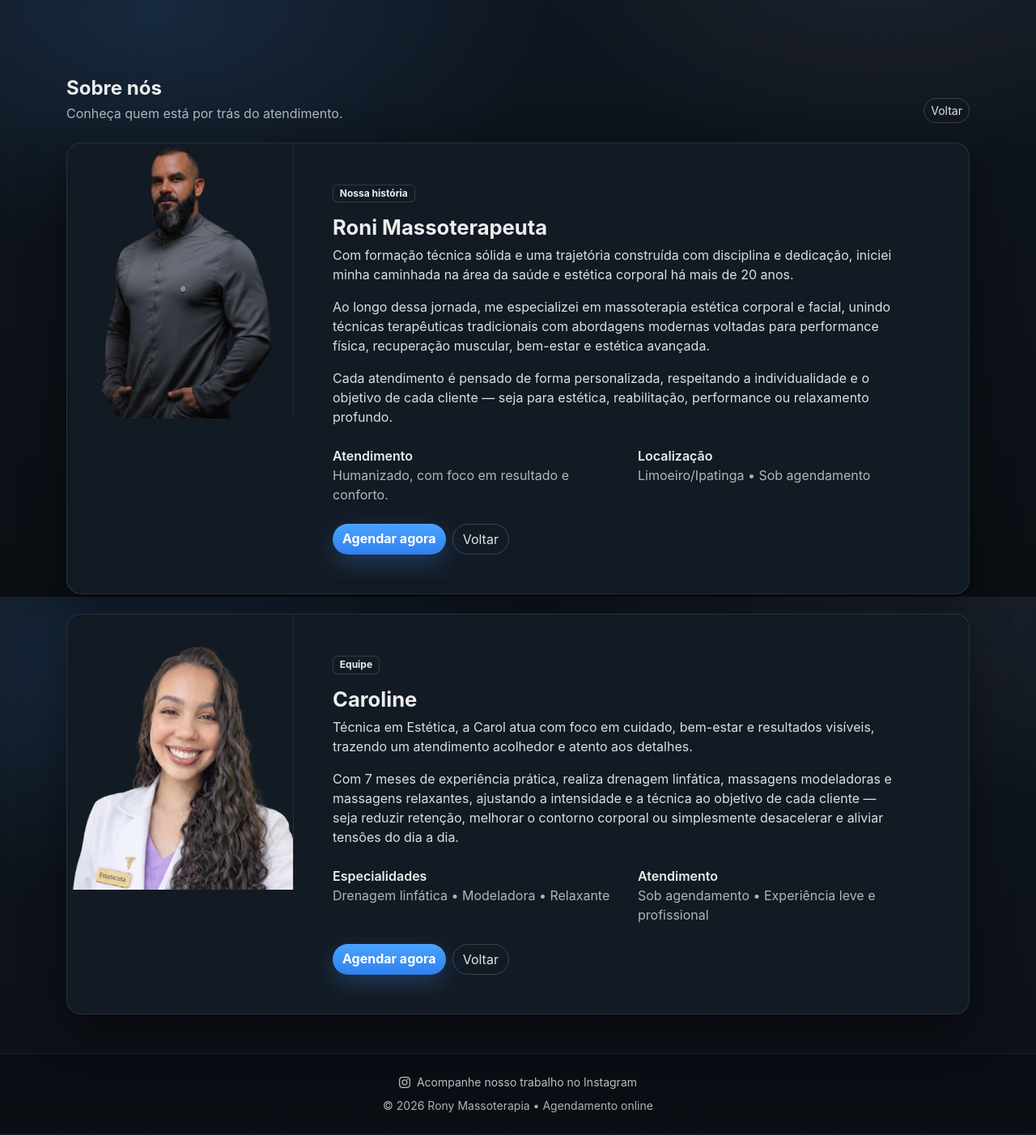
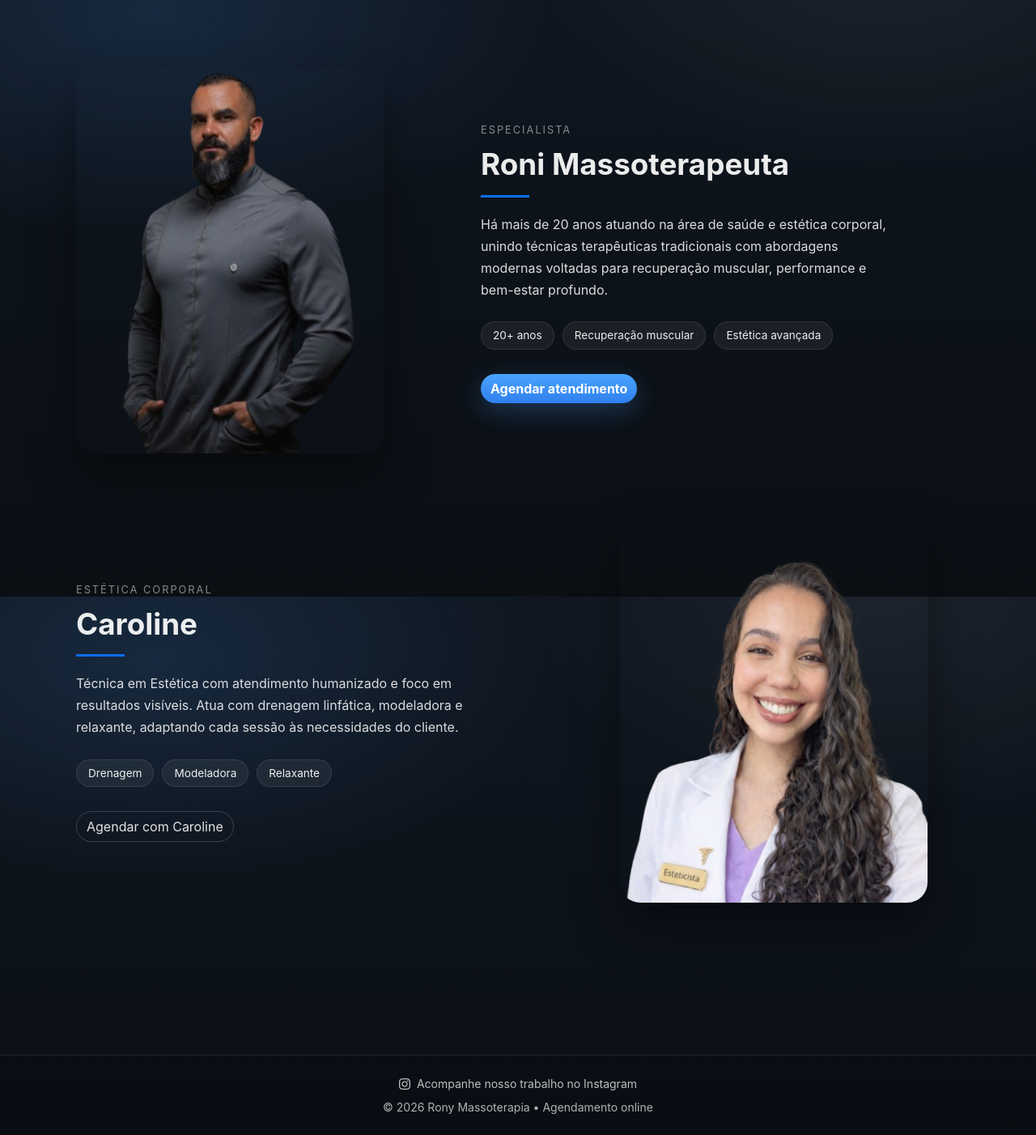
Before and after one commit to marcelinho1212/rony-massoterapia, a Django app: page /sobre/ in a window 1280 px wide. Shown: the part 63-1465 px from the top of the page at 81% size. Run offline with Django 5.2, Linux system fonts and the light colour scheme.

Commit message:
Atualização da página sobre

```diff
--- a/core/static/css/theme.css
+++ b/core/static/css/theme.css
@@ -393,4 +393,120 @@ body.modal-open footer {
     max-height: 260px;
   }
 }
-/*Atualização 24/02/2026*/
+/*Atualização 02/03/2026*/
+/* ==============================
+   ABOUT CLEAN PREMIUM
+============================== */
+
+.rm-about-clean{
+  padding-top: 20px;
+  padding-bottom: 140px; /* respiro antes do footer */
+}
+
+/* BLOCO DOS PROFISSIONAIS */
+
+.rm-profile-row{
+  display: grid;
+  grid-template-columns: 1fr;
+  gap: 40px;
+  align-items: center;
+  margin-bottom: 80px;
+}
+
+/* remove margem do último bloco (Carol) */
+
+.rm-profile-row:last-child{
+  margin-bottom: 0;
+}
+
+/* FOTO */
+
+.rm-profile-photo img{
+  width: 100%;
+  max-width: 380px;
+
+  /* evita distorção */
+  aspect-ratio: 4 / 5;
+  height: auto;
+
+  object-fit: cover;
+  object-position: top;
+
+  border-radius: 25px;
+
+  box-shadow: 0 30px 60px rgba(0,0,0,.4);
+}
+
+/* TEXTO */
+
+.rm-profile-info{
+  max-width: 520px;
+}
+
+.rm-label{
+  font-size: .8rem;
+  text-transform: uppercase;
+  letter-spacing: 2px;
+  color: rgba(255,255,255,.5);
+}
+
+.rm-profile-info h2{
+  font-size: 2.3rem;
+  font-weight: 700;
+  margin: 10px 0 15px;
+}
+
+.rm-divider{
+  width: 60px;
+  height: 3px;
+  background: var(--bs-primary);
+  margin-bottom: 20px;
+}
+
+.rm-profile-info p{
+  color: rgba(255,255,255,.85);
+  line-height: 1.7;
+  margin-bottom: 25px;
+}
+
+/* BADGES */
+
+.rm-badges{
+  display: flex;
+  flex-wrap: wrap;
+  gap: 10px;
+  margin-bottom: 30px;
+}
+
+.rm-badges span{
+  padding: 6px 14px;
+  border-radius: 999px;
+  background: rgba(255,255,255,.06);
+  border: 1px solid rgba(255,255,255,.1);
+  font-size: .85rem;
+}
+
+/* ==============================
+   DESKTOP
+============================== */
+
+@media (min-width: 992px){
+
+  .rm-profile-row{
+    grid-template-columns: 420px 1fr;
+    gap: 80px;
+  }
+
+  .rm-profile-row.reverse{
+    grid-template-columns: 1fr 420px;
+  }
+
+  .rm-profile-row.reverse .rm-profile-photo{
+    order: 2;
+  }
+
+  .rm-profile-row.reverse .rm-profile-info{
+    order: 1;
+  }
+
+}
--- a/core/templates/core/about.html
+++ b/core/templates/core/about.html
@@ -3,116 +3,75 @@
 {% block title %}Sobre nós{% endblock %}
 
 {% block content %}
-<div class="rm-hero mt-3">
 
-  <div class="d-flex align-items-end justify-content-between mb-4">
-    <div>
-      <h2 class="h4 fw-bold mb-1">Sobre nós</h2>
-      <div class="muted">Conheça quem está por trás do atendimento.</div>
+<section class="rm-about-clean">
+
+  <div class="container">
+
+    <!-- RONI -->
+    <div class="rm-profile-row">
+
+      <div class="rm-profile-photo">
+        <img src="{% static 'core/img/roni3.png' %}" alt="Roni Massoterapeuta">
+      </div>
+
+      <div class="rm-profile-info">
+        <span class="rm-label">Especialista</span>
+        <h2>Roni Massoterapeuta</h2>
+        <div class="rm-divider"></div>
+
+        <p>
+          Há mais de 20 anos atuando na área de saúde e estética corporal,
+          unindo técnicas terapêuticas tradicionais com abordagens modernas
+          voltadas para recuperação muscular, performance e bem-estar profundo.
+        </p>
+
+        <div class="rm-badges">
+          <span>20+ anos</span>
+          <span>Recuperação muscular</span>
+          <span>Estética avançada</span>
+        </div>
+
+        <a href="{% url 'choose_professional' %}" class="btn btn-primary btn-pill">
+          Agendar atendimento
+        </a>
+      </div>
+
     </div>
 
-    <a href="{% url 'home' %}" class="btn btn-outline-secondary btn-sm btn-pill">Voltar</a>
+    <!-- CAROLINE -->
+    <div class="rm-profile-row reverse">
+
+      <div class="rm-profile-photo">
+        <img src="{% static 'core/img/carol5.png' %}" alt="Caroline">
+      </div>
+
+      <div class="rm-profile-info">
+        <span class="rm-label">Estética Corporal</span>
+        <h2>Caroline</h2>
+        <div class="rm-divider"></div>
+
+        <p>
+          Técnica em Estética com atendimento humanizado e foco em resultados
+          visíveis. Atua com drenagem linfática, modeladora e relaxante,
+          adaptando cada sessão às necessidades do cliente.
+        </p>
+
+        <div class="rm-badges">
+          <span>Drenagem</span>
+          <span>Modeladora</span>
+          <span>Relaxante</span>
+        </div>
+
+        <a href="{% url 'choose_professional' %}" class="btn btn-outline-light btn-pill">
+          Agendar com Caroline
+        </a>
+      </div>
+
+    </div>
+
   </div>
 
-  <!-- CARD 1 - RONI -->
-  <div class="card card-soft rm-about-card mb-4">
-    <div class="rm-about-grid">
-      <div class="rm-about-photo-wrap">
-        <img
-          src="{% static 'core/img/roni3.png' %}"
-          alt="Roni Massoterapeuta"
-          class="rm-about-photo"
-        >
-      </div>
+</section>
 
-      <div class="p-4 p-lg-5">
-        <span class="badge text-bg-light mb-3">Nossa história</span>
-
-        <h3 class="rm-about-title fw-bold mb-2">Roni Massoterapeuta</h3>
-
-        <div class="rm-about-text mb-4">
-          <p class="mb-3">
-            Com formação técnica sólida e uma trajetória construída com disciplina e dedicação, iniciei minha caminhada
-            na área da saúde e estética corporal há mais de 20 anos.
-          </p>
-
-          <p class="mb-3">
-            Ao longo dessa jornada, me especializei em massoterapia estética corporal e facial, unindo técnicas terapêuticas
-            tradicionais com abordagens modernas voltadas para performance física, recuperação muscular, bem-estar e estética avançada.
-          </p>
-
-          <p class="mb-0">
-            Cada atendimento é pensado de forma personalizada, respeitando a individualidade e o objetivo de cada cliente —
-            seja para estética, reabilitação, performance ou relaxamento profundo.
-          </p>
-        </div>
-
-        <div class="row g-3 mb-4">
-          <div class="col-12 col-md-6">
-            <div class="fw-semibold">Atendimento</div>
-            <div class="muted">Humanizado, com foco em resultado e conforto.</div>
-          </div>
-          <div class="col-12 col-md-6">
-            <div class="fw-semibold">Localização</div>
-            <div class="muted">Limoeiro/Ipatinga • Sob agendamento</div>
-          </div>
-        </div>
-
-        <div class="d-flex flex-wrap gap-2">
-          <a href="{% url 'choose_professional' %}" class="btn btn-primary btn-pill">Agendar agora</a>
-          <a href="{% url 'home' %}" class="btn btn-outline-secondary btn-pill">Voltar</a>
-        </div>
-      </div>
-    </div>
-  </div>
-
-  <!-- CARD 2 - CAROL -->
-  <div class="card card-soft rm-about-card">
-    <div class="rm-about-grid">
-      <div class="rm-about-photo-wrap">
-        <img
-          src="{% static 'core/img/carol5.png' %}"
-          alt="Caroline"
-          class="rm-about-photo rm-about-photo--carol"
-        >
-      </div>
-
-      <div class="p-4 p-lg-5">
-        <span class="badge text-bg-light mb-3">Equipe</span>
-
-        <h3 class="rm-about-title fw-bold mb-2">Caroline</h3>
-
-        <div class="rm-about-text mb-4">
-          <p class="mb-3">
-            Técnica em Estética, a Carol atua com foco em cuidado, bem-estar e resultados visíveis, trazendo um atendimento
-            acolhedor e atento aos detalhes.
-          </p>
-
-          <p class="mb-0">
-            Com 7 meses de experiência prática, realiza drenagem linfática, massagens modeladoras e massagens relaxantes,
-            ajustando a intensidade e a técnica ao objetivo de cada cliente — seja reduzir retenção, melhorar o contorno corporal
-            ou simplesmente desacelerar e aliviar tensões do dia a dia.
-          </p>
-        </div>
-
-        <div class="row g-3 mb-4">
-          <div class="col-12 col-md-6">
-            <div class="fw-semibold">Especialidades</div>
-            <div class="muted">Drenagem linfática • Modeladora • Relaxante</div>
-          </div>
-          <div class="col-12 col-md-6">
-            <div class="fw-semibold">Atendimento</div>
-            <div class="muted">Sob agendamento • Experiência leve e profissional</div>
-          </div>
-        </div>
-
-        <div class="d-flex flex-wrap gap-2">
-          <a href="{% url 'choose_professional' %}" class="btn btn-primary btn-pill">Agendar agora</a>
-          <a href="{% url 'home' %}" class="btn btn-outline-secondary btn-pill">Voltar</a>
-        </div>
-      </div>
-    </div>
-  </div>
-
-</div>
 {% endblock %}
```
Also changed, not shown: services/management/commands/seed_services.py (+21 -1 lines).
